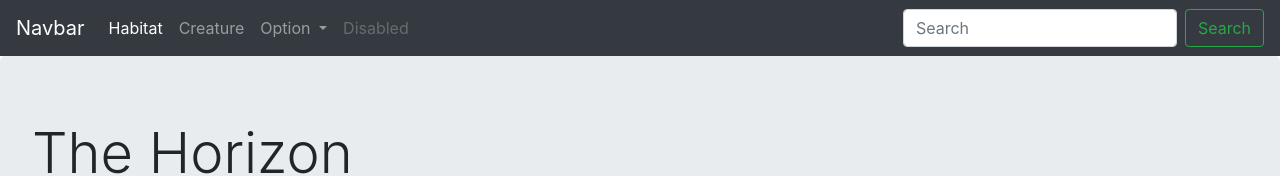
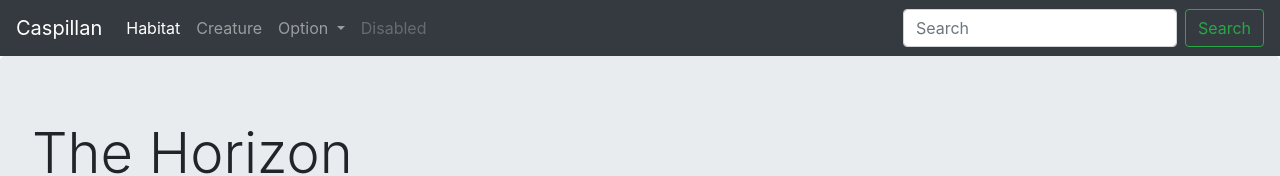
Before and after one commit to furyfirey/caspillan, a plain HTML site: page index.html in a window 1280 px wide. Shown: the top 176 px of the page. Drawn offline with nearby package versions, Linux system fonts and the light colour scheme.

Commit message:
Update index.html

```diff
--- a/index.html
+++ b/index.html
@@ -12,7 +12,7 @@
   </head>
   <body>
     <nav class="navbar navbar-expand-lg navbar-dark bg-dark">
-        <a class="navbar-brand" href="#">Navbar</a>
+        <a class="navbar-brand" href="#">Caspillan</a>
         <button class="navbar-toggler" type="button" data-toggle="collapse" data-target="#navbarSupportedContent" aria-controls="navbarSupportedContent" aria-expanded="false" aria-label="Toggle navigation">
           <span class="navbar-toggler-icon"></span>
         </button>
```
